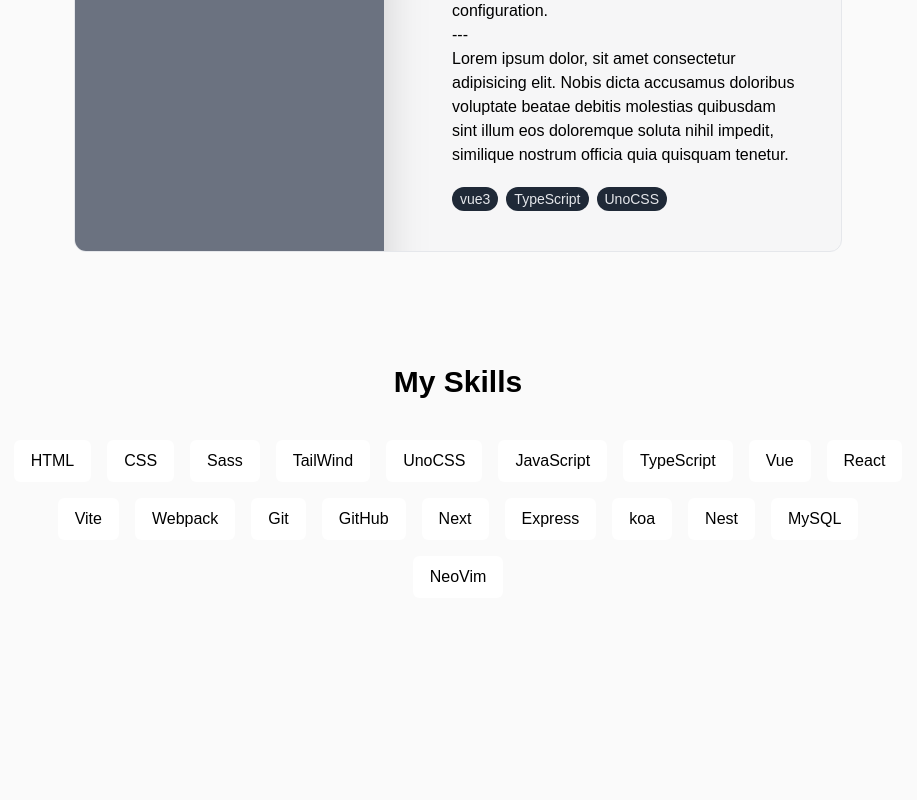
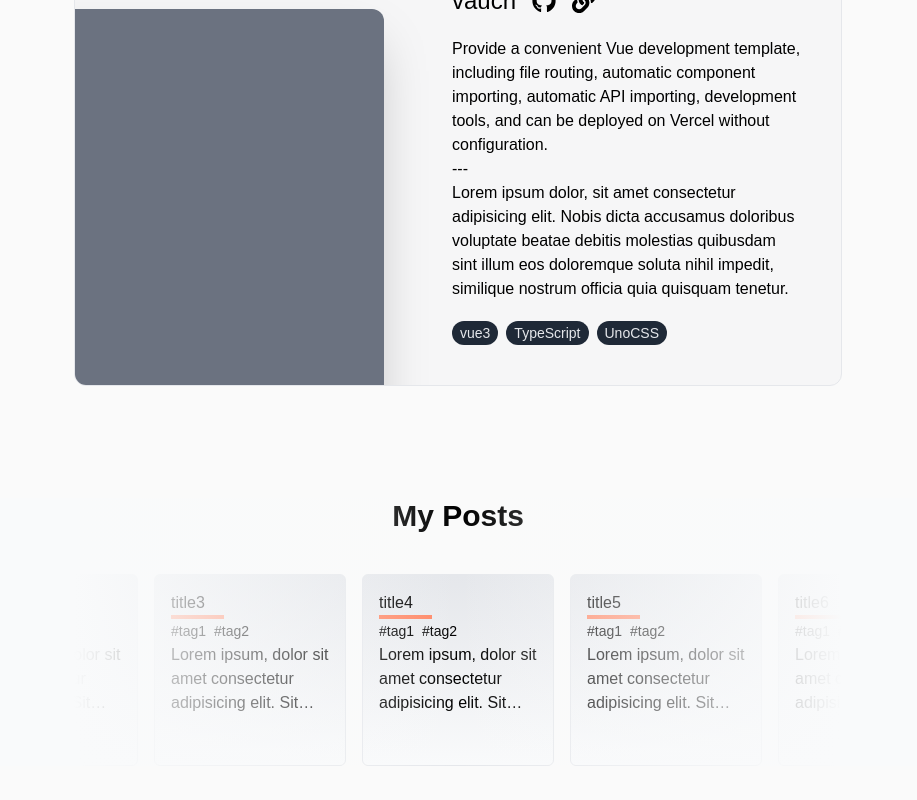
Before and after one commit to imddc/imddc-next-blog, a Next.js app: page / in a window 1280 px wide. Shown: the part 1990-2790 px from the top of the page, without its empty margins (182-1099 px from the left). Before the commit the page ends 2668 px from the top, so only its background shows below. Built offline with nearby package versions, Linux system fonts and the light colour scheme.

Commit message:
feat(posts): add posts section

```diff
--- a/app/page.tsx
+++ b/app/page.tsx
@@ -7,9 +7,9 @@ export default function RootPage() {
   return (
     <>
       <Intro />
+      <Skills />
+      <Projects />
       <Posts />
-      <Projects />
-      <Skills />
     </>
   )
 }
--- a/components/homepage/intro.tsx
+++ b/components/homepage/intro.tsx
@@ -19,7 +19,7 @@ const Intro = () => {
     <motion.section
       id="intro"
       {...popUp}
-      className="max-w-[56rem] mx-auto mb-28 text-center pt-28 px-4"
+      className="max-w-[56rem] mx-auto mb-28 text-center pt-28 px-4 scroll-mt-28"
     >
       <header className="flex-center mb-10 w-fit mx-auto relative ">
         <Image
--- a/components/homepage/posts.tsx
+++ b/components/homepage/posts.tsx
@@ -1,18 +1,86 @@
 'use client'
 
-import { motion } from 'framer-motion'
-import React from 'react'
+import { motion, useMotionValue, useTransform } from 'framer-motion'
+import Link from 'next/link'
+import React, { useState } from 'react'
 import { popUp } from '~/lib/animate'
+
+const createPost = (id: number) => {
+  return {
+    id: id,
+    title: 'title' + id,
+    description:
+      'Lorem ipsum, dolor sit amet consectetur adipisicing elit. Sit fugit quaerat cum, unde fuga suscipit repellat, velit in quas nesciunt minima asperiores, ex aspernatur neque ratione eaque culpa est obcaecati.' +
+      id,
+    color: '#f86',
+    link: 'link' + id,
+    tags: ['tag1', 'tag2']
+  }
+}
+
+const posts = Array.from({ length: 9 }).map((_, i) => createPost(i))
 
 const Posts = () => {
   return (
     <motion.section
       id="posts"
-      className="max-w-[56rem] mx-auto mb-28"
+      className="mb-28 relative overflow-hidden scroll-mt-28"
       {...popUp}
     >
-      <h1 className="section-title">My Posts</h1>
-      <section>this is posts content</section>
+      <div className="max-w-[56rem] mx-auto">
+        <h1 className="section-title">My Posts</h1>
+
+        <motion.div
+          className="flex-center gap-4"
+          drag="x"
+          dragConstraints={{ left: -400, right: 400 }}
+          dragTransition={{
+            power: 0.2
+          }}
+        >
+          {posts.map((post) => (
+            <div
+              key={post.id}
+              className={
+                'flex-[12rem] aspect-square flex-shrink-0 rounded-md p-4 relative group border border-gray-200 bg-gradient-to-b from-gray-200 to-gray-50'
+              }
+            >
+              <h1 className="line-clamp-1">{post.title}</h1>
+              <div
+                style={{ backgroundColor: post.color }}
+                className="h-1 w-1/3"
+              ></div>
+              {post.tags.map((tag) => (
+                <Link
+                  href={'javascript:void(0)'}
+                  key={tag}
+                  className="mr-2 text-sm"
+                >
+                  #
+                  <span className="hover:underline hover:text-gray-500 duration-300">
+                    {tag}
+                  </span>
+                </Link>
+              ))}
+
+              <p className="text-ellipsis text-wrap line-clamp-3">
+                {post.description}
+              </p>
+
+              <Link
+                href={'javascript:void(0)'}
+                className="absolute bottom-0 right-3 group-hover:bottom-3 opacity-0 group-hover:opacity-100 rounded-full px-2 duration-700"
+              >
+                <span className="border-2 border-gray-200 rounded-full px-2 py-1 hover:border-2 ">
+                  read more
+                </span>
+              </Link>
+            </div>
+          ))}
+        </motion.div>
+      </div>
+
+      <span className="absolute w-full inset-0 pointer-events-none bg-gradient-to-r from-gray-50 from-20% via-transparent to-gray-50 to-80%"></span>
     </motion.section>
   )
 }
--- a/components/homepage/projects/projects.tsx
+++ b/components/homepage/projects/projects.tsx
@@ -11,7 +11,7 @@ const Projects = () => {
   return (
     <motion.section
       id="projects"
-      className="max-w-[48rem] mx-auto mb-28"
+      className="max-w-[48rem] mx-auto mb-28 scroll-mt-28"
       {...popUp}
     >
       <h1 className="section-title">My Projects</h1>
--- a/components/homepage/skills.tsx
+++ b/components/homepage/skills.tsx
@@ -9,7 +9,7 @@ const Skills = () => {
   return (
     <motion.section
       id="skills"
-      className="max-w-[56rem] mx-auto mb-20"
+      className="max-w-[56rem] mx-auto mb-28 scroll-mt-28"
       {...popUp}
     >
       <h2 className="section-title">My Skills</h2>
--- a/lib/animate.ts
+++ b/lib/animate.ts
@@ -18,11 +18,11 @@ export const introAvatarHover: MotionProps = {
   transition: { duration: 0.7, stiffness: 125 }
 }
 
-export const popUp: AnimationProps = {
+export const popUp: MotionProps = {
   initial: { y: 100, opacity: 0 },
   animate: { y: 0, opacity: 1 }
 }
-export const popDown: AnimationProps = {
+export const popDown: MotionProps = {
   initial: { y: -100, opacity: 0 },
   animate: { y: 0, opacity: 1 }
 }
--- a/lib/data.ts
+++ b/lib/data.ts
@@ -6,16 +6,16 @@ export const links = [
     hash: '#intro'
   },
   {
-    name: 'posts',
-    hash: '#posts'
+    name: 'skills',
+    hash: '#skills'
   },
   {
     name: 'projects',
     hash: '#projects'
   },
   {
-    name: 'skills',
-    hash: '#skills'
+    name: 'posts',
+    hash: '#posts'
   },
   {
     name: 'contact',
```
